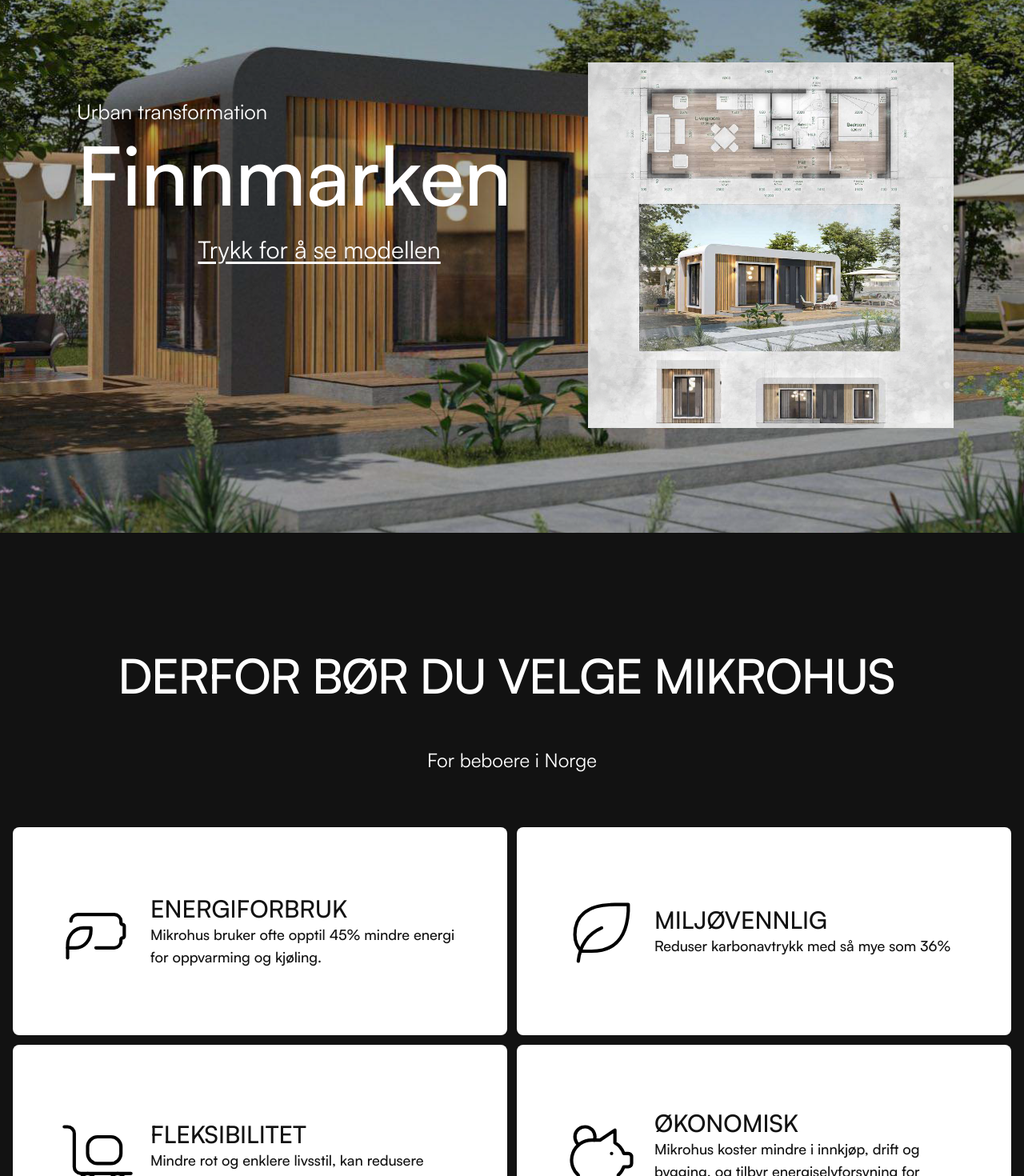
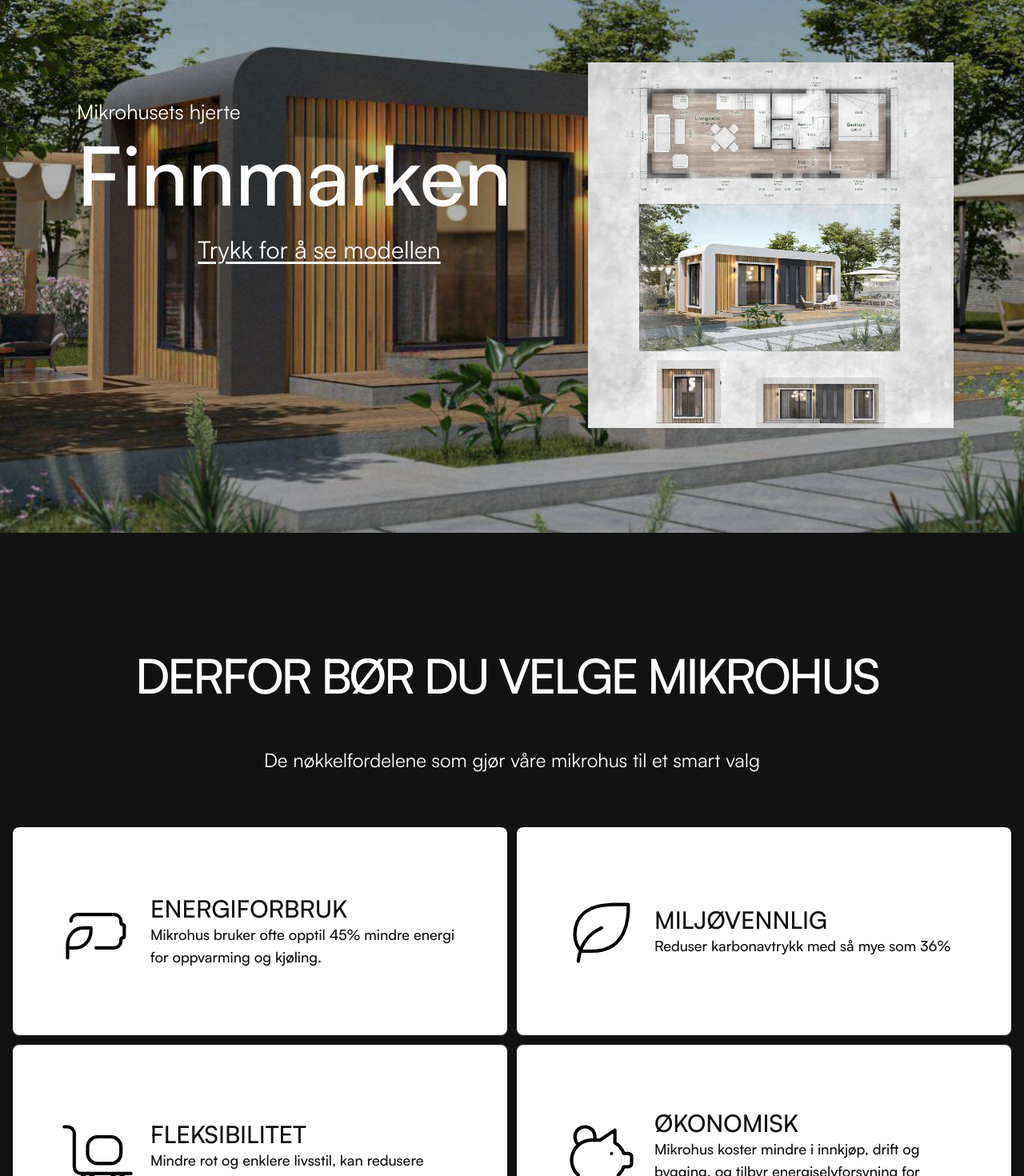
Before and after one commit to tariknh/lofothuset, a Next.js app: page / in a window 1280 px wide. Shown: the part 2860-4330 px from the top of the page at 80% size. Built offline with nearby package versions, Linux system fonts and the light colour scheme.

Commit message:
Optimization for production

```diff
--- a/components/sections/FordelerV2.tsx
+++ b/components/sections/FordelerV2.tsx
@@ -20,7 +20,7 @@ function FordelerV2() {
         } w-full px-8 py-12 xl:px-14 xl:py-20 flex rounded-lg md:justify-start items-center`}
       >
         <Image
-          className="shrink-0"
+          className="shrink-0 "
           src={image}
           alt={title}
           width={100}
@@ -55,10 +55,14 @@ function FordelerV2() {
         text-[clamp(36px,11vw,42px)] md:text-[clamp(52px,13.3vw,60px)] tracking-tight p-3 lg:p-4
         "
         >
-          <AnimatedLetters text="Derfor bør du velge mikrohus" center />
+          <AnimatedLetters
+            text="Derfor bør du velge mikrohus"
+            className="tracking-tighter"
+            center
+          />
         </h2>
         <p className="text-center mb-8 sm:mb-14 text-lg lg:text-2xl">
-          For beboere i Norge
+          De nøkkelfordelene som gjør våre mikrohus til et smart valg
         </p>
       </div>
 
--- a/components/sections/Hero.tsx
+++ b/components/sections/Hero.tsx
@@ -22,6 +22,7 @@ function Hero() {
           <div className="absolute md:h-[100px] md:w-[100px] bottom-0 right-0">
             <AnimateBounce>
               <Image
+                priority
                 className="rotate-90"
                 alt="Mikrohus"
                 src={"/arrowWhite.svg"}
--- a/components/sections/Hvordan.tsx
+++ b/components/sections/Hvordan.tsx
@@ -130,7 +130,7 @@ function Hvordan() {
   }, [inView]); // Re-run the effect when `inView` changes
 
   return (
-    <section className="my-16 p-3 lg:p-4 grid sm:grid-cols-2 gap-8 h-screen w-full justify-center items-center ">
+    <section className="my-16 p-3 lg:p-4 grid sm:grid-cols-2 gap-8 min-h-screen w-full justify-center items-center ">
       <h2 className="sm:col-span-2 self-end text-[clamp(32px,9.6vw,36px)] md:text-[clamp(42px,3.3vw,48px)] tracking-tighter ">
         <AnimatedLetters
           center
--- a/components/sections/VåreModeller.tsx
+++ b/components/sections/VåreModeller.tsx
@@ -48,7 +48,7 @@ function VåreModeller() {
             className="z-20 self-start sm:self-center p-8 text-white sm:basis-1/2 sm:mx-8 lg:mx-16"
           >
             <h3 className="text-lg md:text-xl lg:text-2xl xl:text-[2vw] font-base mb-3">
-              Urban transformation
+              Mikrohusets hjerte
             </h3>
             <h2 className="text-5xl md:text-6xl lg:text-7xl xl:text-[8vw] font-medium max-w-7 mb-6">
               Finnmarken
```
